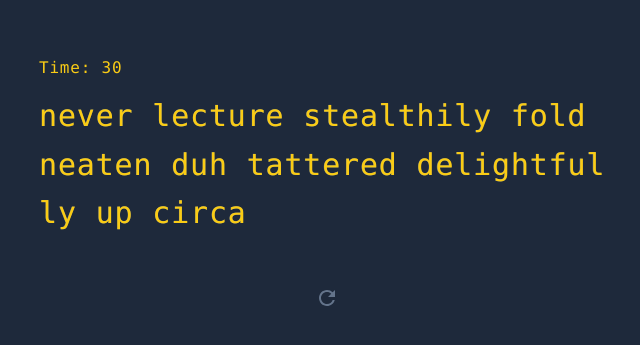
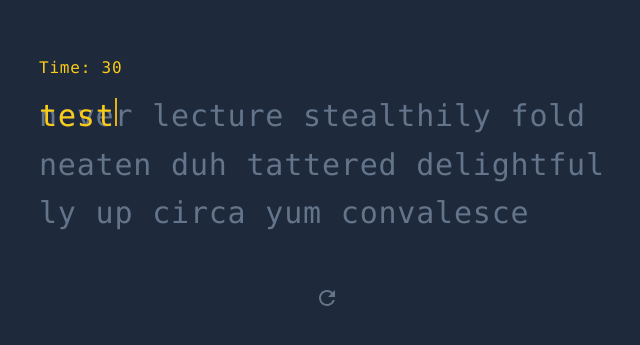
Before and after one commit to MishaZoubarev/typinggame, a React (Create React App) app: page / in a window 1280 px wide. Shown: the part 125-470 px from the top of the page, without its empty margins (313-953 px from the left). Built offline with nearby package versions, Linux system fonts and the light colour scheme.

Commit message:
Added hooks and implemented countdown logic

```diff
--- a/src/App.tsx
+++ b/src/App.tsx
@@ -3,17 +3,20 @@ import { faker } from "@faker-js/faker"
 import RestartButton from "./components/RestartButton";
 import Results from "./components/Results";
 import UserTypings from "./components/UserTypings";
+import useEngine from "./hooks/useEngine";
 
-const words = Array.from({ length: 10 }, () => faker.word.sample());
+//const words = Array.from({ length: 10 }, () => faker.word.sample());
 
 
 const App = () => {
+  const { state, words } = useEngine();
+
   return(
     <>
       <CountdownTimer timeLeft={30} />
       <WordsContainer>
-        <GeneratedWords words={words.join(" ")} />
-        <UserTypings className="absolute inset-0" userInput={words.join(" ")} />
+        <GeneratedWords words={words} />
+        <UserTypings className="absolute inset-0" userInput={"test"} />
       </WordsContainer>
       <RestartButton
         className={"mx-auto mt-10 text-slate-500"}
--- a/src/components/UserTypings.tsx
+++ b/src/components/UserTypings.tsx
@@ -1,3 +1,5 @@
+import Caret from "./Caret"
+
 const UserTypings = ({
     userInput,
     className,
@@ -12,6 +14,7 @@ const UserTypings = ({
             {typedCharacters.map((char, index) => {
                 return <Character key={`${char}_${index}`} char={char} />;
             })}
+            <Caret />
         </div>
     );
   };
--- /dev/null
+++ b/src/hooks/useCountdownTimer.ts
@@ -0,0 +1,27 @@
+import { useCallback, useRef, useState } from "react";
+
+const useCountdownTimer = (seconds: number) => {
+    const [timeLeft, setTimeLeft] = useState(seconds);
+    const intervalRef = useRef<NodeJS.Timer | null>(null);
+
+    const startCountdown = useCallback(() => {
+        console.log("Starting Countdown...");
+
+        intervalRef.current = setInterval(() => {
+            setTimeLeft((timeLeft) => timeLeft - 1);
+        }, 1000);
+    }, [setTimeLeft]);
+
+    const resetCountdown = useCallback(() => {
+        console.log("Resetting Countdown...");
+        if(intervalRef.current) {
+            clearInterval(intervalRef.current);
+        }
+
+        setTimeLeft(seconds);
+    }, [seconds]);
+
+    return { timeLeft, startCountdown, resetCountdown };
+};
+
+export default useCountdownTimer;
--- /dev/null
+++ b/src/hooks/useEngine.ts
@@ -0,0 +1,16 @@
+import { motion } from "framer-motion"
+import { useState } from "react"
+import useWords from "./useWords"
+
+export type State = "start" | "run" | "finish";
+
+const NUM_WORDS = 12;
+
+const useEngine = () => {
+    const[state, setState] = useState<State>("start");
+    const { words, updateWords } = useWords(NUM_WORDS);
+
+    return { state, words};
+};
+
+export default useEngine;
--- /dev/null
+++ b/src/hooks/useWords.ts
@@ -0,0 +1,21 @@
+import { motion } from "framer-motion"
+import { useCallback, useState } from "react"
+import { faker } from "@faker-js/faker"
+
+const generateWords = (count: number) => {
+    return faker.word.words(count).toLowerCase();
+};
+
+const useWords = (count: number) => {
+    const[words, setWords] = useState<string>(generateWords(count));
+
+    const updateWords = useCallback(() => {
+        setWords(generateWords(count));
+    }, [count]);
+
+    return { words, updateWords};
+};
+
+
+
+export default useWords;
```
